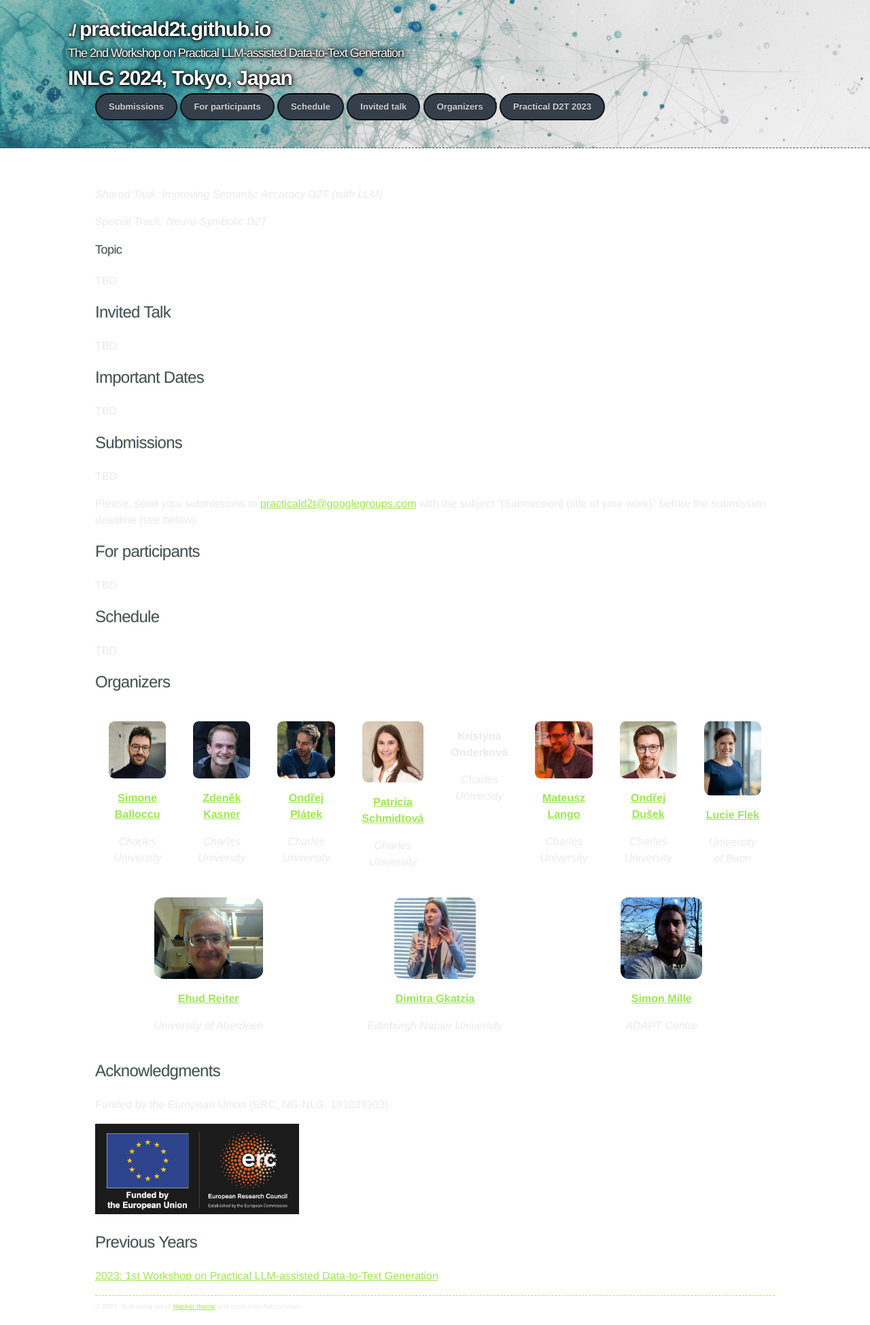
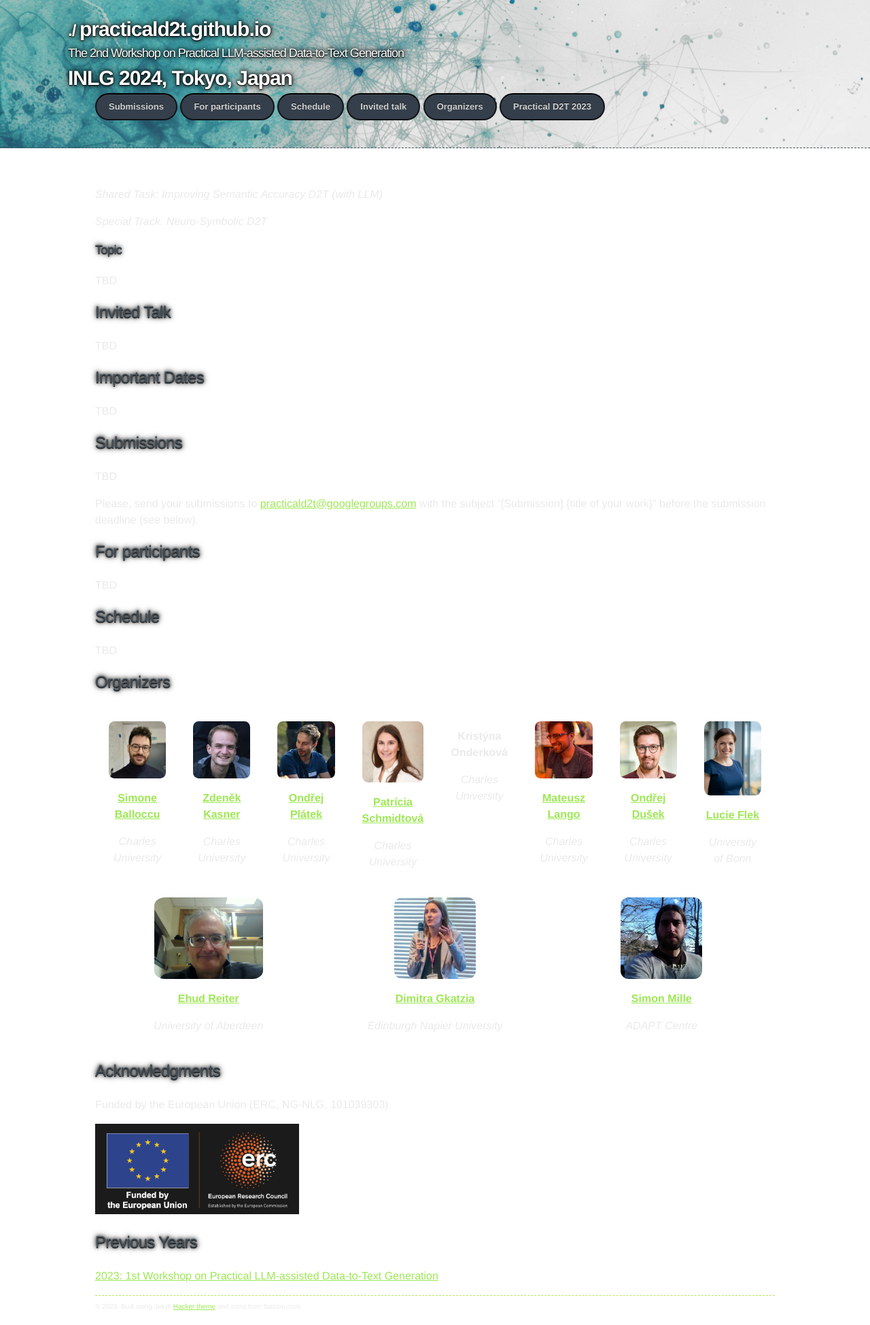
Before and after one commit to practicald2t/practicald2t.github.io, a Jekyll site: the page built from index.md, in a window 1280 px wide. Shown: the whole page at 68% size. Built offline with Jekyll 4.4.1, drawn with Linux system fonts in a browser that asks for light colours.

Commit message:
Update jekyll-theme-hacker.scss

```diff
--- a/_sass/jekyll-theme-hacker.scss
+++ b/_sass/jekyll-theme-hacker.scss
@@ -73,9 +73,9 @@ header h4 {
   font-weight: bold;
   font-family: $font-replacement; //Monaco, "Bitstream Vera Sans Mono", "Lucida Console", Terminal, monospace;
   color: white;//$conifer;
-  text-shadow: 0 1px 1px black,// rgba(0, 0, 0, 0.1),
-               0 0 5px black,// rgba(181, 232, 83, 0.1),
-               0 0 10px black;// rgba(181, 232, 83, 0.1);
+  text-shadow: 0 1px 1px $blockquote-color,// rgba(0, 0, 0, 0.1),
+               0 0 5px $blockquote-color,// rgba(181, 232, 83, 0.1),
+               0 0 10px $blockquote-color;// rgba(181, 232, 83, 0.1);
   letter-spacing: -1px;
   -webkit-font-smoothing: antialiased;
   @include media-max-width($container-max-width) {
@@ -116,9 +116,9 @@ h1, h2, h3, h4, h5, h6 {
   font-family: $font-replacement;//Monaco, "Bitstream Vera Sans Mono", "Lucida Console", Terminal, monospace;
   color: $conifer-replacement;//$header;
   letter-spacing: -0.03em;
-  text-shadow: 0 1px 1px rgba(0, 0, 0, 0.1),
-               0 0 5px rgba(181, 232, 83, 0.1),
-               0 0 10px rgba(181, 232, 83, 0.1);
+  text-shadow: 0 1px 1px $blockquote-color,//rgba(0, 0, 0, 0.1),
+               0 0 5px $blockquote-color,//rgba(181, 232, 83, 0.1),
+               0 0 10px $blockquote-color;//rgba(181, 232, 83, 0.1);
 }
 
 #main_content h1 {
@@ -146,7 +146,7 @@ h1, h2, h3, h4, h5, h6 {
 #main_content h6 {
   font-size: 12px;
   text-transform: uppercase;
-  color: black;//#999;
+  color: $blockquote-color;//#999;
   margin: 0 0 5px 0;
 }
 
```
